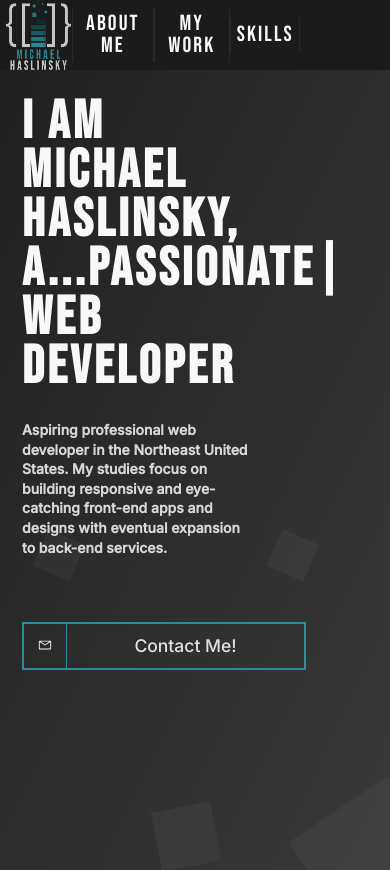
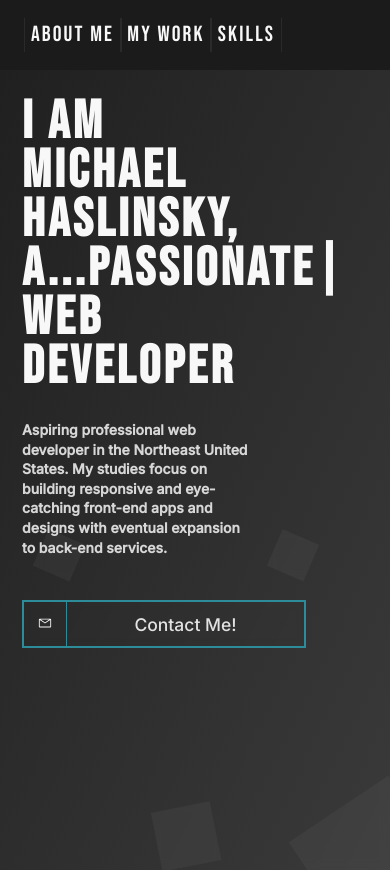
Before and after one commit to mhaslinsky/portfolio, a React (Create React App) app: page / in a window 390 px wide. Built offline with nearby package versions, Linux system fonts and the light colour scheme; some icons are missing.

Commit message:
changing small screen elements

```diff
--- a/src/components/ContactButton.module.scss
+++ b/src/components/ContactButton.module.scss
@@ -42,6 +42,7 @@
   font-weight: 500;
   font-family: "Bebas Neue", cursive;
   letter-spacing: 0.2rem;
+  width: 21rem;
 }
 
 .fadeAnim {
--- a/src/components/Navbar.module.scss
+++ b/src/components/Navbar.module.scss
@@ -66,7 +66,6 @@
       border: none;
       border-left: 1px solid #2a2a2a;
       border-right: 1px solid #2a2a2a;
-      font-size: 1.563rem;
     }
     li:last-child {
       border-bottom: none;
@@ -94,15 +93,15 @@
   }
 }
 
+@media (max-width: 445px) {
+  .logo {
+    height: 0rem;
+    transition: 0.3s;
+  }
+}
+
 @media (max-width: 400px) {
   li {
     font-size: 1.25rem;
   }
 }
-
-@media (max-width: 385px) {
-  .logo {
-    height: 0rem;
-    transition: 0.3s;
-  }
-}
```
